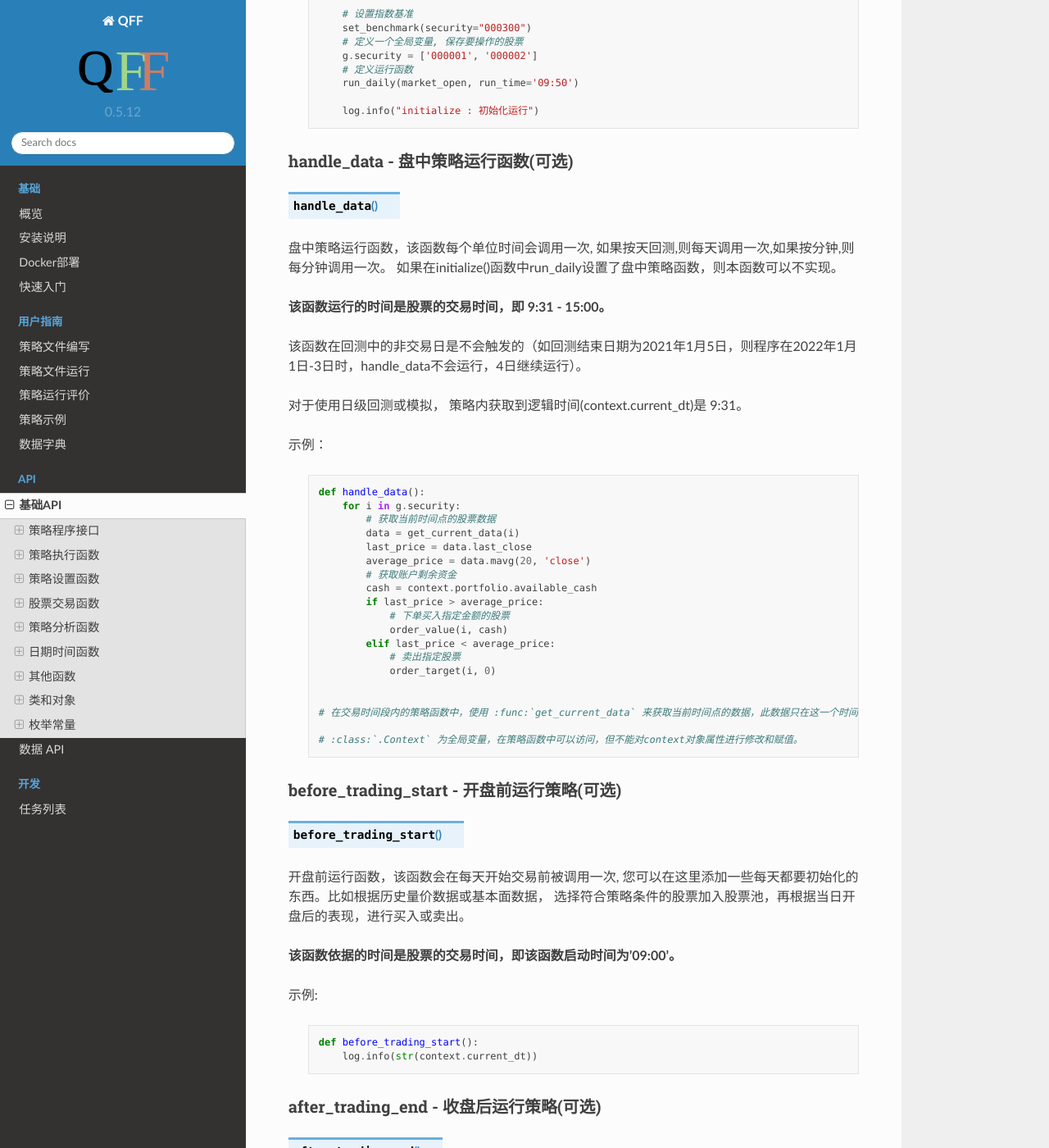
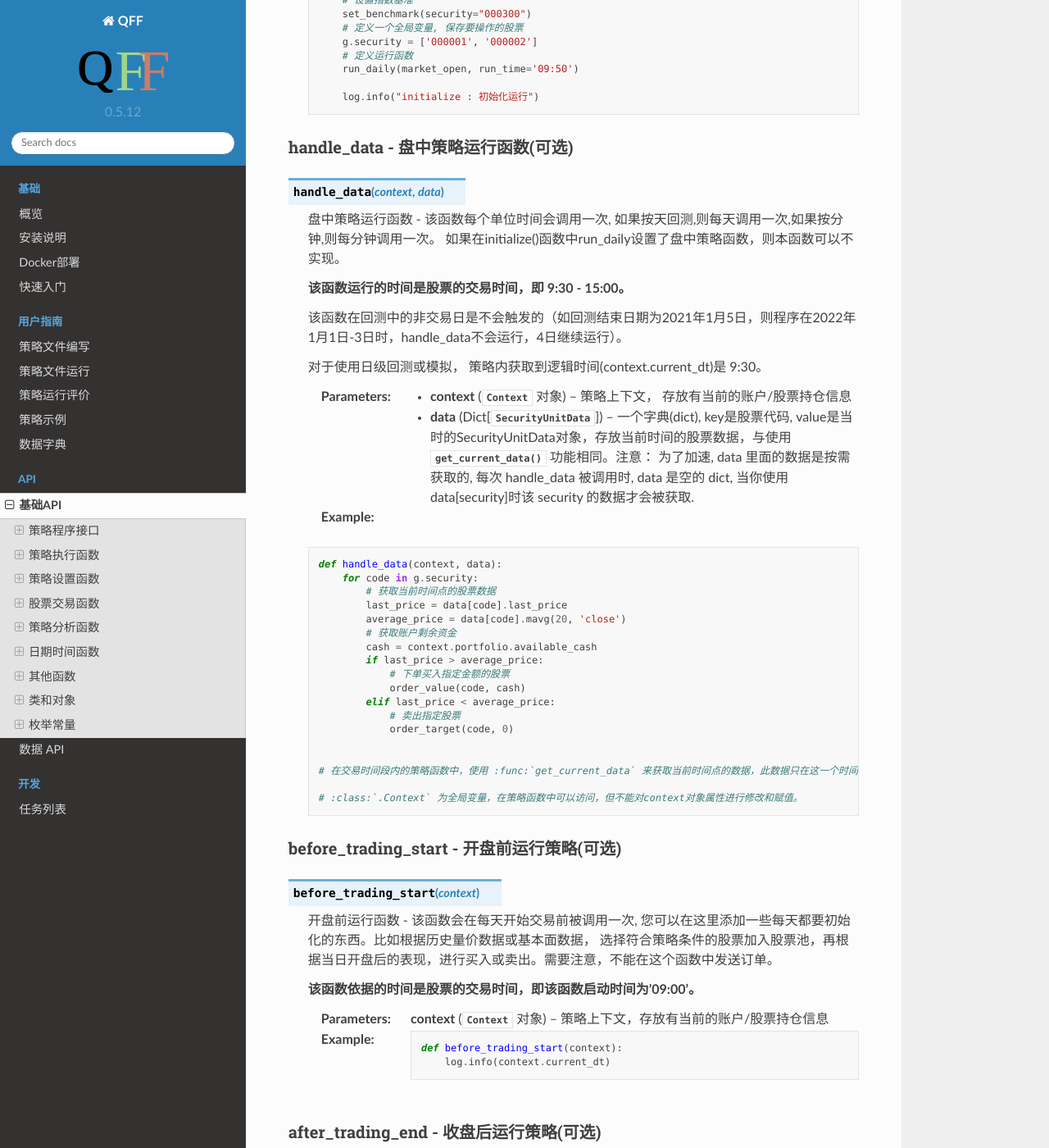
Before and after one commit to haijiangxu/qff, a Sphinx documentation site: the page built from docs/api/frame_api.rst, in a window 1280 px wide and 1400 px high, scrolled down 668 px. Shown: the whole window at 82% size. Built offline with Sphinx 7.4.7 and the Read the Docs theme 2.0.0, drawn with Linux system fonts in a browser that asks for light colours; some of the changed text lies outside the part shown.

Commit message:
feat: 重构框架接口，与ptrade和JoinQuant定义的接口参数一致

```diff
--- a/docs/api/frame_api.rst
+++ b/docs/api/frame_api.rst
@@ -14,19 +14,22 @@
 initialize - 策略初始化
 ---------------------------
 
-..  py:function:: initialize()
+..  py:function:: initialize(context)
 
-初始化函数 - 在回测和实时模拟交易只会在启动的时候触发一次，用于初始一些全局变量。
-作为策略文件的入口，**本方法必须实现。**
+    初始化函数 - 在回测和实时模拟交易只会在启动的时候触发一次，用于初始一些全局变量。作为策略文件的入口，**本方法必须实现。**
 
-在初始化函数中，除了初始化全局变量，用户可以设置基准、交易费率、固定滑点等参数。
-另外通过调用 :func:`.run_daily` ，还可以配置定时运行的策略函数，用以替代其他的框架函数。
+    在初始化函数中，除了初始化全局变量，用户可以设置基准、交易费率、固定滑点等参数。
+    另外通过调用 :func:`.run_daily` ，还可以配置定时运行的策略函数，用以替代其他的框架函数。
 
-示例:
+
+    :param context: 策略上下文，存放有当前的账户/股票持仓信息
+    :type context: :class:`.Context` 对象
+
+    :example:
 
     ..  code-block:: python
 
-        def initialize():
+        def initialize(context):
 
             # 设置指数基准
             set_benchmark(security="000300")
@@ -44,35 +47,41 @@ initialize - 策略初始化
 handle_data - 盘中策略运行函数(可选)
 ------------------------------------------
 
-..  py:function:: handle_data()
+..  py:function:: handle_data(context, data)
 
-盘中策略运行函数，该函数每个单位时间会调用一次, 如果按天回测,则每天调用一次,如果按分钟,则每分钟调用一次。
-如果在initialize()函数中run_daily设置了盘中策略函数，则本函数可以不实现。
+    盘中策略运行函数 - 该函数每个单位时间会调用一次, 如果按天回测,则每天调用一次,如果按分钟,则每分钟调用一次。
+    如果在initialize()函数中run_daily设置了盘中策略函数，则本函数可以不实现。
 
-**该函数运行的时间是股票的交易时间，即 9:31 - 15:00。**
+    **该函数运行的时间是股票的交易时间，即 9:30 - 15:00。**
 
-该函数在回测中的非交易日是不会触发的（如回测结束日期为2021年1月5日，则程序在2022年1月1日-3日时，handle_data不会运行，4日继续运行）。
+    该函数在回测中的非交易日是不会触发的（如回测结束日期为2021年1月5日，则程序在2022年1月1日-3日时，handle_data不会运行，4日继续运行）。
 
-对于使用日级回测或模拟， 策略内获取到逻辑时间(context.current_dt)是 9:31。
+    对于使用日级回测或模拟， 策略内获取到逻辑时间(context.current_dt)是 9:30。
 
-示例：
 
- ..  code-block:: python
+    :param context: 策略上下文， 存放有当前的账户/股票持仓信息
+    :type context: :class:`.Context` 对象
 
-        def handle_data():
-            for i in g.security:
+    :param data: 一个字典(dict), key是股票代码, value是当时的SecurityUnitData对象，存放当前时间的股票数据，与使用 :func:`~qff.price.cache.get_current_data` 功能相同。注意： 为了加速, data 里面的数据是按需获取的, 每次 handle_data 被调用时,    data 是空的 dict, 当你使用data[security]时该 security 的数据才会被获取.
+    :type data: Dict[:class:`.SecurityUnitData`]
+
+    :example:
+
+    ..  code-block:: python
+
+        def handle_data(context, data):
+            for code in g.security:
                 # 获取当前时间点的股票数据
-                data = get_current_data(i)
-                last_price = data.last_close
-                average_price = data.mavg(20, 'close')
+                last_price = data[code].last_price
+                average_price = data[code].mavg(20, 'close')
                 # 获取账户剩余资金
                 cash = context.portfolio.available_cash
                 if last_price > average_price:
                     # 下单买入指定金额的股票
-                    order_value(i, cash)
+                    order_value(code, cash)
                 elif last_price < average_price:
                     # 卖出指定股票
-                    order_target(i, 0)
+                    order_target(code, 0)
 
 
         # 在交易时间段内的策略函数中，使用 :func:`get_current_data` 来获取当前时间点的数据，此数据只在这一个时间点有效,请不要存起来到下一个 handle_data 再用。
@@ -86,38 +95,44 @@ handle_data - 盘中策略运行函数(可选)
 before_trading_start - 开盘前运行策略(可选)
 --------------------------------------------------
 
-..  py:function:: before_trading_start()
+..  py:function:: before_trading_start(context)
 
 
-开盘前运行函数，该函数会在每天开始交易前被调用一次, 您可以在这里添加一些每天都要初始化的东西。比如根据历史量价数据或基本面数据，
-选择符合策略条件的股票加入股票池，再根据当日开盘后的表现，进行买入或卖出。
+    开盘前运行函数 - 该函数会在每天开始交易前被调用一次, 您可以在这里添加一些每天都要初始化的东西。比如根据历史量价数据或基本面数据，
+    选择符合策略条件的股票加入股票池，再根据当日开盘后的表现，进行买入或卖出。需要注意，不能在这个函数中发送订单。
 
-**该函数依据的时间是股票的交易时间，即该函数启动时间为'09:00'。**
+    **该函数依据的时间是股票的交易时间，即该函数启动时间为'09:00'。**
 
-示例:
+    :param context: 策略上下文，存放有当前的账户/股票持仓信息
+    :type context: :class:`.Context` 对象
 
- ..  code-block:: python
+    :example:
 
-        def before_trading_start():
-            log.info(str(context.current_dt))
+     ..  code-block:: python
+
+        def before_trading_start(context):
+            log.info(context.current_dt)
 
 .. _api_after_trading_end:
 
 after_trading_end - 收盘后运行策略(可选)
 --------------------------------------------------
 
-..  py:function:: after_trading_end()
+..  py:function:: after_trading_end(context)
 
-收盘后运行函数，该函数会在每天结束交易后被调用一次, 您可以在这里添加一些每天收盘后要执行的内容。
-这个时候所有未完成的订单已经取消。
+    收盘后运行函数 - 该函数会在每天结束交易后被调用一次, 您可以在这里添加一些每天收盘后要执行的内容。
+    这个时候所有未完成的订单已经取消。
 
-**该函数依据的时间是股票的交易时间，即该函数启动时间为 15:30。**
+    **该函数依据的时间是股票的交易时间，即该函数启动时间为 15:30。**
 
-示例:
+    :param context: 策略上下文，存放有当前的账户/股票持仓信息
+    :type context: :class:`.Context` 对象
 
- ..  code-block:: python
+    :example:
 
-        def after_trading_end():
+     ..  code-block:: python
+
+        def after_trading_end(context):
             log.info(str(context.current_dt))
 
 .. _api_on_strategy_end:
@@ -125,16 +140,20 @@ after_trading_end - 收盘后运行策略(可选)
 on_strategy_end - 策略运行结束时调用函数(可选)
 --------------------------------------------------
 
-..  py:function:: on_strategy_end()
+..  py:function:: on_strategy_end(context)
 
 
-策略运行结束时调用函数，在回测、模拟交易正常结束时被调用，失败或取消不会被调用。
+    策略运行结束时调用函数，在回测、模拟交易正常结束时被调用，失败或取消不会被调用。
 
-示例:
 
- ..  code-block:: python
+    :param context: 策略上下文，存放有当前的账户/股票持仓信息
+    :type context: :class:`.Context` 对象
 
-        def on_strategy_end():
+    :example:
+
+     ..  code-block:: python
+
+        def on_strategy_end(context):
             print('回测结束')
 
 
@@ -143,16 +162,20 @@ on_strategy_end - 策略运行结束时调用函数(可选)
 process_initialize - 策略恢复启动时运行函数(可选)
 --------------------------------------------------
 
-..  py:function:: process_initialize()
+..  py:function:: process_initialize(context)
 
-每次程序启动时运行函数，该函数会在每次模拟盘/回测任务恢复运行时执行, 一般用来初始化一些不能持久化保存的内容。
-恢复运行时，函数initialize不再执行。
+    每次程序启动时运行函数，该函数会在每次模拟盘/回测任务恢复运行时执行, 一般用来初始化一些不能持久化保存的内容。
+    恢复运行时，函数initialize不再执行。
 
-示例:
 
- ..  code-block:: python
+    :param context: 策略上下文，存放有当前的账户/股票持仓信息
+    :type context: :class:`.Context` 对象
 
-        def process_initialize():
+    :example:
+
+     ..  code-block:: python
+
+        def process_initialize(context):
             print('回测重启运行！')
 
 
@@ -354,9 +377,9 @@ Order - 订单对象
 ------------------------------------------------------
 ..  autoclass:: qff.frame.order.Order
 
-UnitData - 当前数据对象
+SecurityUnitData - 当前数据对象
 ------------------------------------------------------
-..  autoclass:: qff.price.cache.UnitData
+..  autoclass:: qff.price.cache.SecurityUnitData
 
 
 .. _class_tick:
```
Also changed, not shown: docs/guide/example.md (+37 -21 lines), docs/guide/writing.md (+22 -15 lines), docs/intro/getstarted.md (+5 -4 lines), docs/intro/installation.md (+2 -2 lines), 13 other files.
